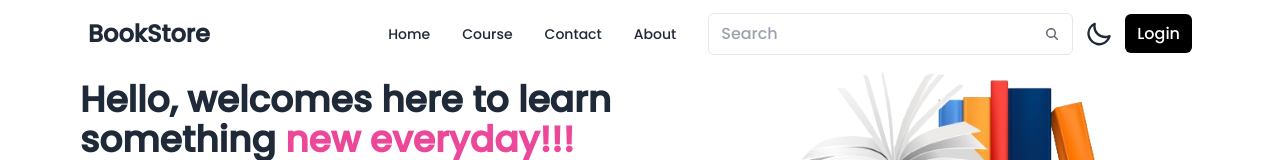
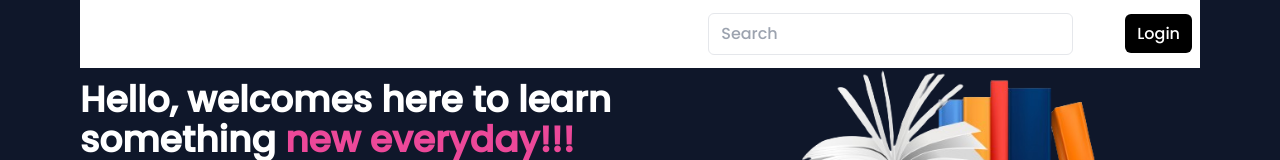
Before and after one commit to manish25Coder/BookStore-Frontend, a React (Vite) app: page / in a window 1280 px wide. Both pictures are taken after a click on the label 1099 px from the left and 34 px from the top of the page. Shown: the top 160 px of the page. Built offline with nearby package versions, Linux system fonts and the light colour scheme.

Commit message:
Added Dark mode

```diff
--- a/src/App.jsx
+++ b/src/App.jsx
@@ -6,10 +6,13 @@
 function App() {
   return (
     <>
+    <div className='dark:bg-slate-900 dark:text-white'>
     <Routes>
       <Route path="/" element={<Home />} />
       <Route path="/course" element={<Courses />} />
     </Routes>
+    </div>
+
     </>
   )
 }
--- a/src/components/Navbar.jsx
+++ b/src/components/Navbar.jsx
@@ -2,6 +2,20 @@
 import { useState } from 'react'
 
 function Navbar() {
+    const [theme,setThem] = useState(localStorage.getItem("theme")?localStorage.getItem("theme") : "light")
+    const element = document.documentElement;
+    useEffect(()=>{
+        if(theme == "dark"){
+            element.classList.add('dark');
+            localStorage.setItem("theme","dark")
+            document.body.classList.add("dark");
+        }else{
+            element.classList.remove('dark');
+            localStorage.setItem("theme","light")
+            document.body.classList.remove("dark");
+        }
+    },[theme])
+
     const [sticky,setSticky] = useState(false)
     useEffect(()=>{
         const handleScroll = ()=>{
@@ -28,7 +42,7 @@
 
   return (
     <>
-        <div className={`max-w-screen-2xl container mx-auto md:px-20 px-4 fixed top-0 left-0 right-0 z-50 ${sticky ? "sticky-navbar shadow-md bg-base-200 duration-300 transition-all ease-in-out" : ""}`}>
+        <div className={`max-w-screen-2xl container mx-auto md:px-20 px-4 dark:bg-slate-900 dark:text-white fixed top-0 left-0 right-0 z-50 ${sticky ? "sticky-navbar shadow-md bg-base-200 dark:bg-slate-600 dark:text-white duration-300 transition-all ease-in-out" : ""}`}>
             <div className="navbar bg-base-100 ">
                 <div className="navbar-start">
                     <div className="dropdown">
@@ -59,10 +73,10 @@
                             <input type="checkbox" className="theme-controller" value="synthwave" />
 
                             {/* sun icon */}
-                            <svg className="swap-off fill-current w-7 h-7" xmlns="http://www.w3.org/2000/svg" viewBox="0 0 24 24"><path d="M5.64,17l-.71.71a1,1,0,0,0,0,1.41,1,1,0,0,0,1.41,0l.71-.71A1,1,0,0,0,5.64,17ZM5,12a1,1,0,0,0-1-1H3a1,1,0,0,0,0,2H4A1,1,0,0,0,5,12Zm7-7a1,1,0,0,0,1-1V3a1,1,0,0,0-2,0V4A1,1,0,0,0,12,5ZM5.64,7.05a1,1,0,0,0,.7.29,1,1,0,0,0,.71-.29,1,1,0,0,0,0-1.41l-.71-.71A1,1,0,0,0,4.93,6.34Zm12,.29a1,1,0,0,0,.7-.29l.71-.71a1,1,0,1,0-1.41-1.41L17,5.64a1,1,0,0,0,0,1.41A1,1,0,0,0,17.66,7.34ZM21,11H20a1,1,0,0,0,0,2h1a1,1,0,0,0,0-2Zm-9,8a1,1,0,0,0-1,1v1a1,1,0,0,0,2,0V20A1,1,0,0,0,12,19ZM18.36,17A1,1,0,0,0,17,18.36l.71.71a1,1,0,0,0,1.41,0,1,1,0,0,0,0-1.41ZM12,6.5A5.5,5.5,0,1,0,17.5,12,5.51,5.51,0,0,0,12,6.5Zm0,9A3.5,3.5,0,1,1,15.5,12,3.5,3.5,0,0,1,12,15.5Z"/></svg>
+                            <svg className="swap-off fill-current w-7 h-7" xmlns="http://www.w3.org/2000/svg" viewBox="0 0 24 24" onClick={()=>setThem(theme=="light"?"dark":"light")}><path d="M5.64,17l-.71.71a1,1,0,0,0,0,1.41,1,1,0,0,0,1.41,0l.71-.71A1,1,0,0,0,5.64,17ZM5,12a1,1,0,0,0-1-1H3a1,1,0,0,0,0,2H4A1,1,0,0,0,5,12Zm7-7a1,1,0,0,0,1-1V3a1,1,0,0,0-2,0V4A1,1,0,0,0,12,5ZM5.64,7.05a1,1,0,0,0,.7.29,1,1,0,0,0,.71-.29,1,1,0,0,0,0-1.41l-.71-.71A1,1,0,0,0,4.93,6.34Zm12,.29a1,1,0,0,0,.7-.29l.71-.71a1,1,0,1,0-1.41-1.41L17,5.64a1,1,0,0,0,0,1.41A1,1,0,0,0,17.66,7.34ZM21,11H20a1,1,0,0,0,0,2h1a1,1,0,0,0,0-2Zm-9,8a1,1,0,0,0-1,1v1a1,1,0,0,0,2,0V20A1,1,0,0,0,12,19ZM18.36,17A1,1,0,0,0,17,18.36l.71.71a1,1,0,0,0,1.41,0,1,1,0,0,0,0-1.41ZM12,6.5A5.5,5.5,0,1,0,17.5,12,5.51,5.51,0,0,0,12,6.5Zm0,9A3.5,3.5,0,1,1,15.5,12,3.5,3.5,0,0,1,12,15.5Z" /></svg>
 
                             {/* moon icon */}
-                            <svg className="swap-on fill-current w-7 h-7" xmlns="http://www.w3.org/2000/svg" viewBox="0 0 24 24"><path d="M21.64,13a1,1,0,0,0-1.05-.14,8.05,8.05,0,0,1-3.37.73A8.15,8.15,0,0,1,9.08,5.49a8.59,8.59,0,0,1,.25-2A1,1,0,0,0,8,2.36,10.14,10.14,0,1,0,22,14.05,1,1,0,0,0,21.64,13Zm-9.5,6.69A8.14,8.14,0,0,1,7.08,5.22v.27A10.15,10.15,0,0,0,17.22,15.63a9.79,9.79,0,0,0,2.1-.22A8.11,8.11,0,0,1,12.14,19.73Z"/></svg>
+                            <svg className="swap-on fill-current w-7 h-7" xmlns="http://www.w3.org/2000/svg" viewBox="0 0 24 24" onClick={()=>setThem(theme=="dark"?"light":"dark")}><path d="M21.64,13a1,1,0,0,0-1.05-.14,8.05,8.05,0,0,1-3.37.73A8.15,8.15,0,0,1,9.08,5.49a8.59,8.59,0,0,1,.25-2A1,1,0,0,0,8,2.36,10.14,10.14,0,1,0,22,14.05,1,1,0,0,0,21.64,13Zm-9.5,6.69A8.14,8.14,0,0,1,7.08,5.22v.27A10.15,10.15,0,0,0,17.22,15.63a9.79,9.79,0,0,0,2.1-.22A8.11,8.11,0,0,1,12.14,19.73Z"/></svg>
 
                         </label>
                 <div className="">
--- a/src/main.jsx
+++ b/src/main.jsx
@@ -6,7 +6,9 @@
 
 ReactDOM.createRoot(document.getElementById('root')).render(
   <BrowserRouter>
+      <div className='dark:bg-slate-900 dark:text-white'>
       <App />
+      </div>
   </BrowserRouter>
 
 
--- a/tailwind.config.js
+++ b/tailwind.config.js
@@ -4,6 +4,7 @@
     "./index.html",
     "./src/**/*.{js,ts,jsx,tsx}",
   ],
+  darkMode: 'class',
   theme: {
     extend: {},
   },
```
Also changed, not shown: 1 other file (tests, documents, lock files or other folders).
